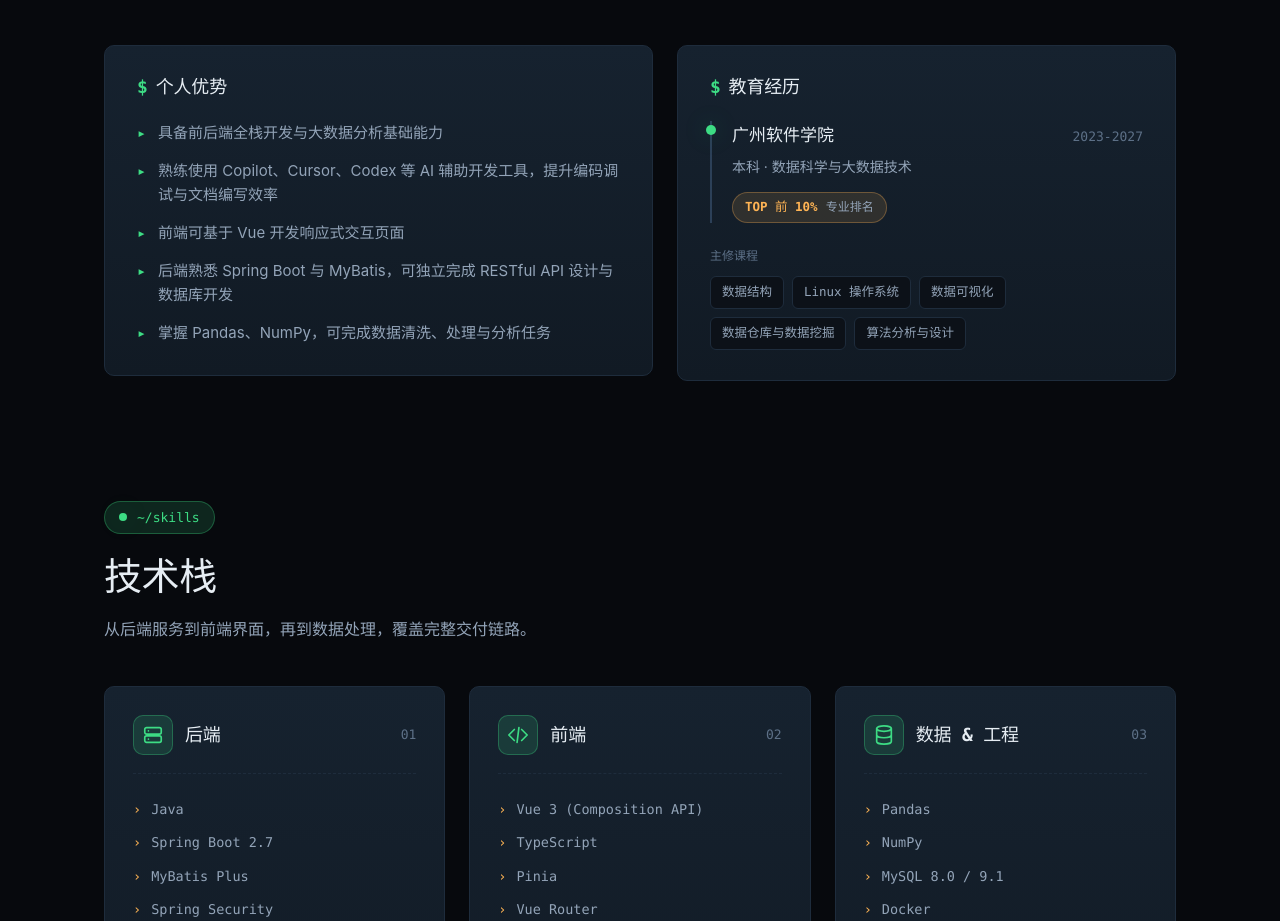
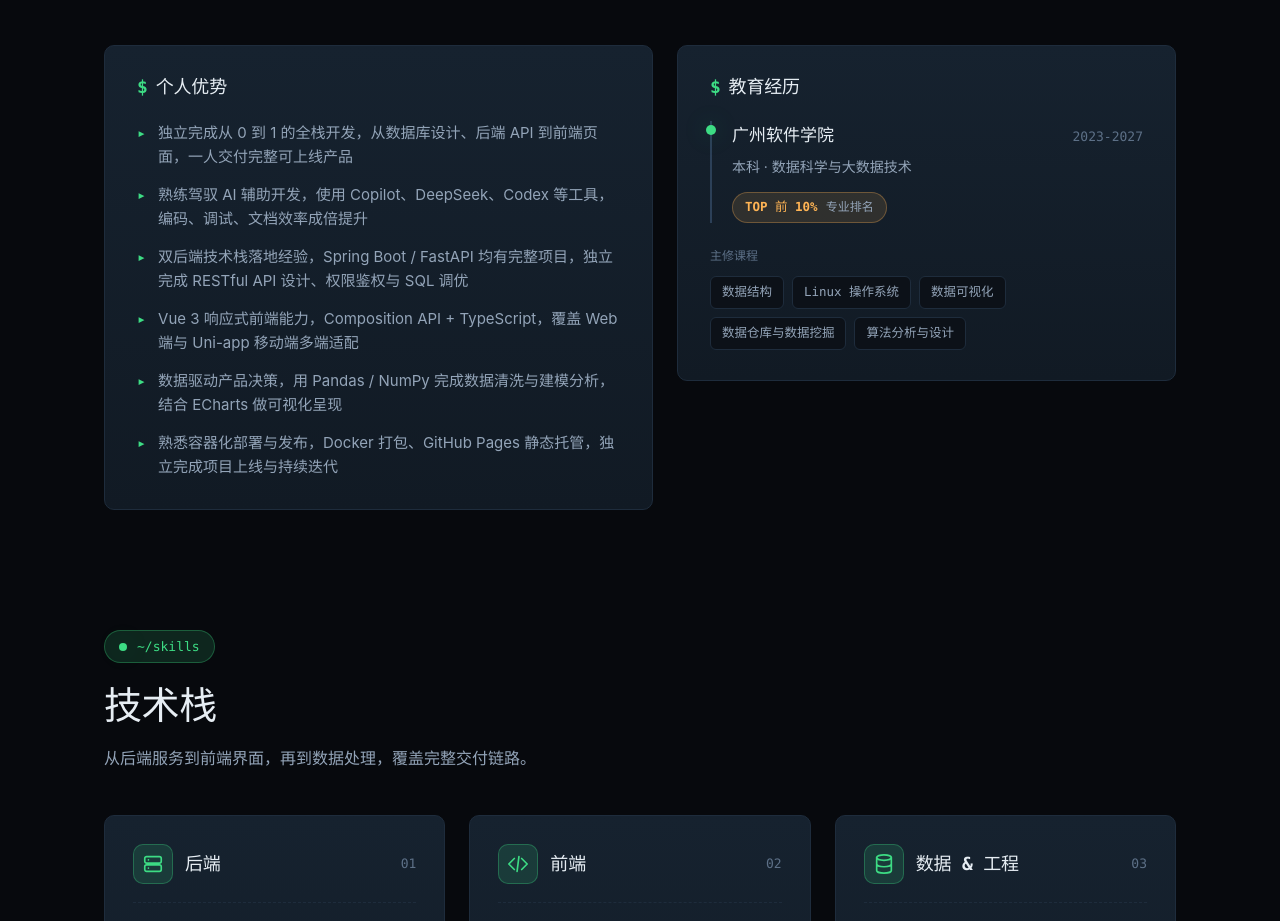
Before and after one commit to NancylingY/lxyblog, a Vue app: page /#/ in a window 1280 px wide. Shown: the part 1000-1921 px from the top of the page. Built offline with nearby package versions, Linux system fonts and the light colour scheme.

Commit message:
chore: rewrite personal advantages with outcome-oriented wording

```diff
--- a/src/data/resume.ts
+++ b/src/data/resume.ts
@@ -31,11 +31,12 @@ export const profile = {
 }
 
 export const advantages: string[] = [
-  '具备前后端全栈开发与大数据分析基础能力',
-  '熟练使用 Copilot、Cursor、Codex 等 AI 辅助开发工具，提升编码调试与文档编写效率',
-  '前端可基于 Vue 开发响应式交互页面',
-  '后端熟悉 Spring Boot 与 MyBatis，可独立完成 RESTful API 设计与数据库开发',
-  '掌握 Pandas、NumPy，可完成数据清洗、处理与分析任务',
+  '独立完成从 0 到 1 的全栈开发，从数据库设计、后端 API 到前端页面，一人交付完整可上线产品',
+  '熟练驾驭 AI 辅助开发，使用 Copilot、DeepSeek、Codex 等工具，编码、调试、文档效率成倍提升',
+  '双后端技术栈落地经验，Spring Boot / FastAPI 均有完整项目，独立完成 RESTful API 设计、权限鉴权与 SQL 调优',
+  'Vue 3 响应式前端能力，Composition API + TypeScript，覆盖 Web 端与 Uni-app 移动端多端适配',
+  '数据驱动产品决策，用 Pandas / NumPy 完成数据清洗与建模分析，结合 ECharts 做可视化呈现',
+  '熟悉容器化部署与发布，Docker 打包、GitHub Pages 静态托管，独立完成项目上线与持续迭代',
 ]
 
 export const education = {
```
